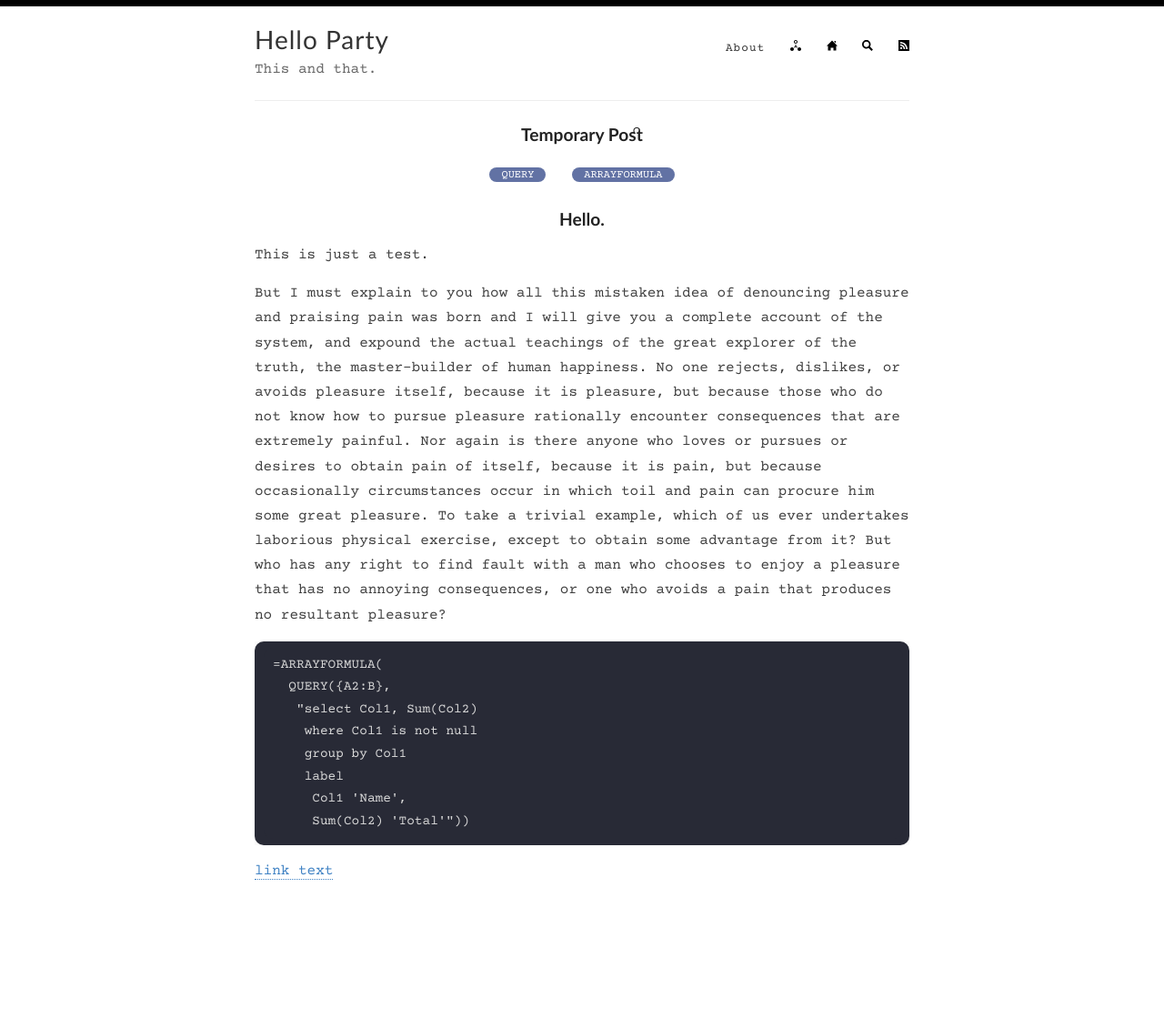
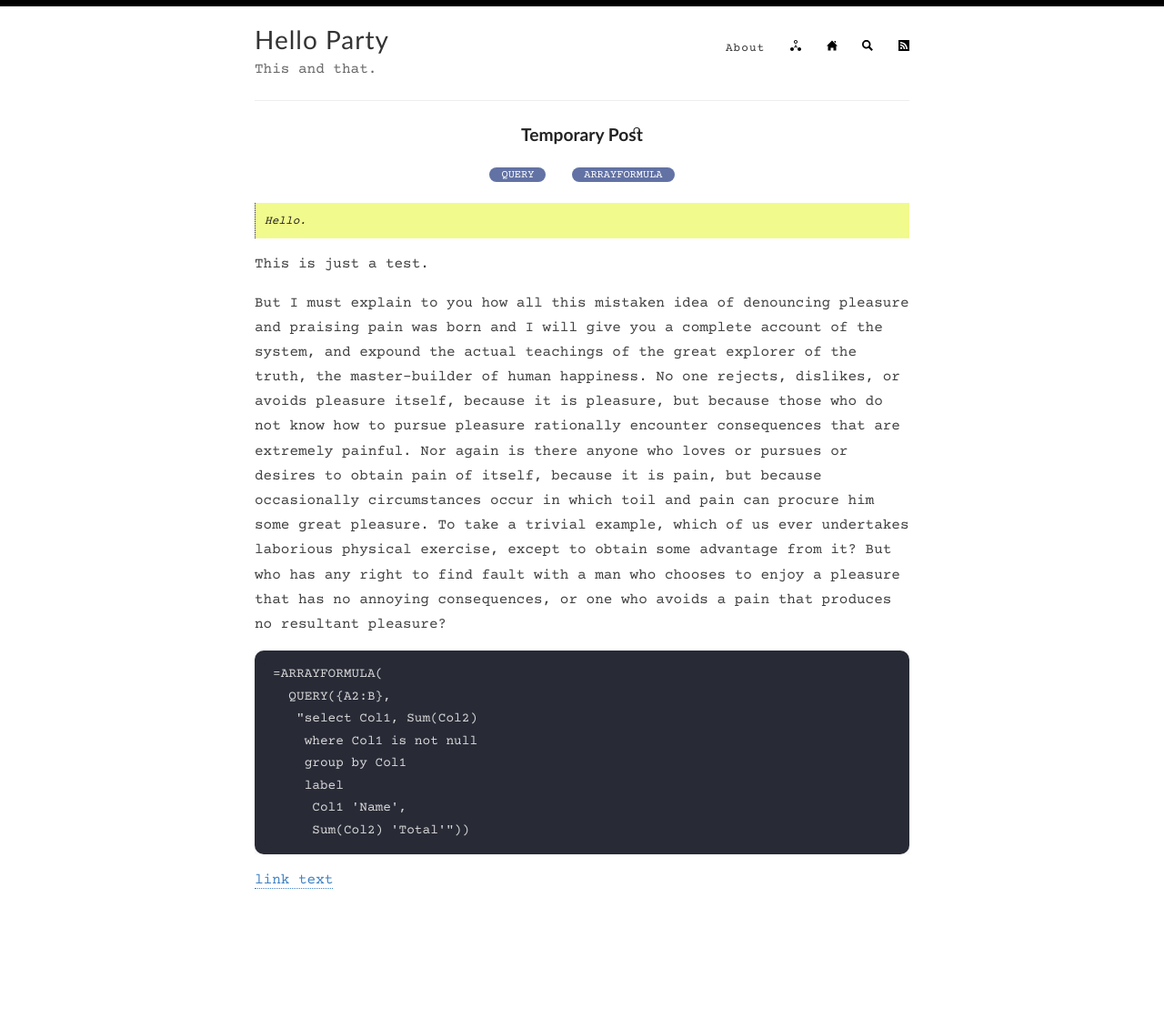
Before and after one commit to hello-party/hello-party-old.github.io, a Jekyll site: the page built from _posts/2021-02-04-hello.md, in a window 1280 px wide. Shown: the whole page at 91% size. Built offline with Jekyll 4.4.1, drawn with Linux system fonts in a browser that asks for light colours.

```diff
--- a/_posts/2021-02-04-hello.md
+++ b/_posts/2021-02-04-hello.md
@@ -4,7 +4,7 @@ title: Temporary Post
 categories: [Query, Arrayformula]
 ---
 
-# Hello.
+#### Hello.
 
 This is just a test.
 
```
